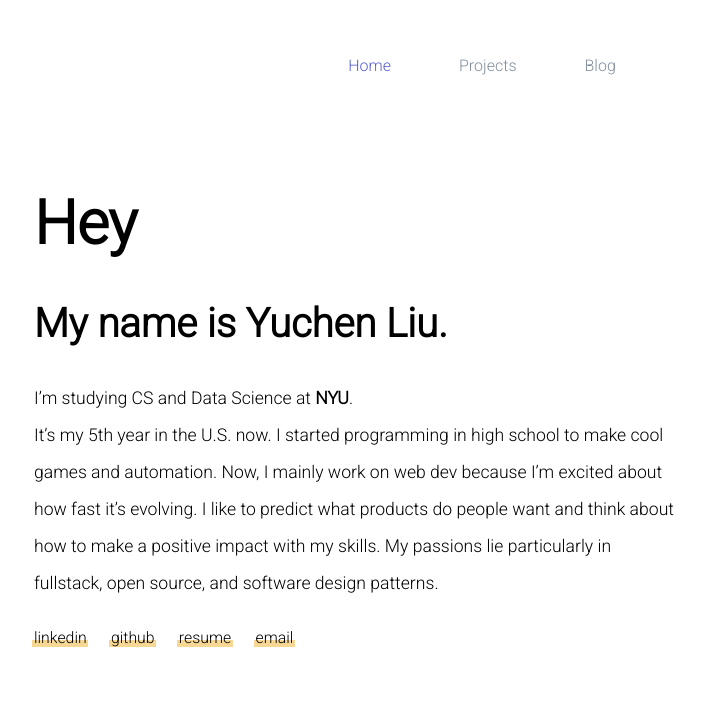
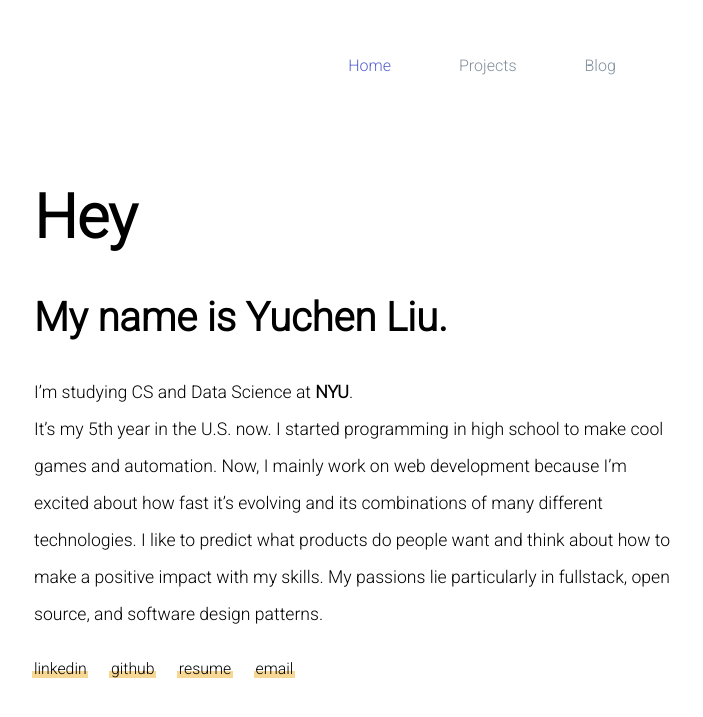
Before and after one commit to yuchenliu15/yuchenliu15.github.io, a Jekyll site: the page built from index.md, in a window 1280 px wide. Shown: the top 717 px of the page, without its empty margins (158-861 px from the left). Built offline with Jekyll 4.4.1, drawn with Linux system fonts in a browser that asks for light colours.

```diff
--- a/_layouts/intro.html
+++ b/_layouts/intro.html
@@ -13,7 +13,7 @@ layout: default
         <div class="links">
             <a href="https://www.linkedin.com/in/yuchen-liu-29a704119/" target="_blank">linkedin</a>
             <a href="https://github.com/yuchenliu15" target="_blank">github</a>
-            <a href="/resume/resume.html" >resume</a>
+            <a href="/assets/links/Liu_Yuchen_resume.pdf" >resume</a>
             <a href="mailto:yl6448@nyu.edu?subject=subject">email</a>
         </div>
     </div>
--- a/index.md
+++ b/index.md
@@ -6,7 +6,7 @@ title: Yuchen Liu
 I'm studying CS and Data Science at <b>NYU</b>.
 <br/>
 It's my 5th year in the U.S. now. I started programming in high school to make cool games and automation.
-Now, I mainly work on web dev because I'm excited about how fast it's evolving.
+Now, I mainly work on web development because I'm excited about how fast it's evolving and its combinations of many different technologies.
 I like to predict what products do people want and think about how to make a positive impact with my skills.
 My passions lie particularly in fullstack, open source, and software design patterns.
 <br/>
```
Also changed, not shown: 1 other file.
